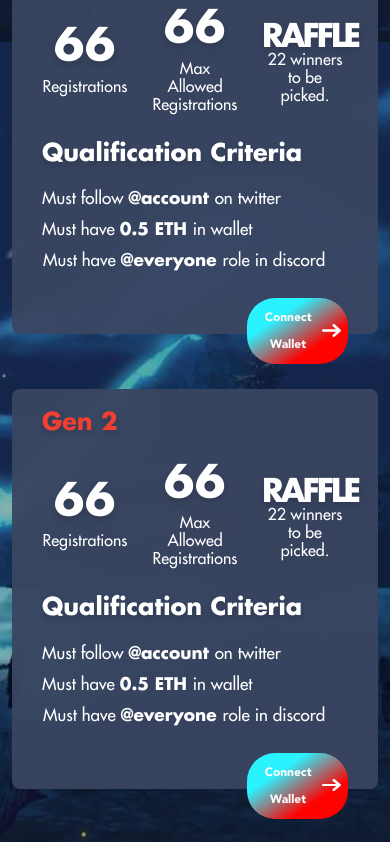
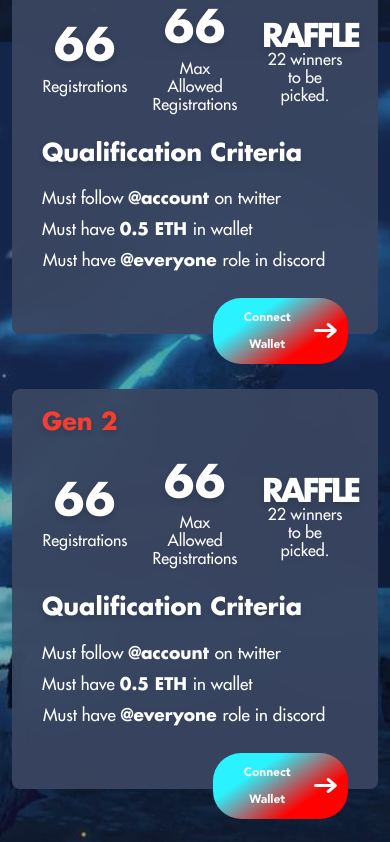
Before and after one commit to ascinate/8080-registration, a React (Create React App) app: page / in a window 390 px wide. Shown: the part 802-1644 px from the top of the page. Built offline with nearby package versions, Linux system fonts and the light colour scheme; a web font is replaced by a local one.

Commit message:
add changes css

```diff
--- a/src/App.css
+++ b/src/App.css
@@ -1213,6 +1213,12 @@ fieldset:disabled .register-btn2{
   .comon-ge1-div h1{
     font-size: 56px;
   }
+  .rafel-text h1 {
+    font-size: 38px!important;
+}
+.rafel-text h5{
+  bottom: -31px;
+}
   .comon-ge1-div h5 {
     font-size: 18px;
     line-height: 22px;
@@ -1409,7 +1415,9 @@ body{
   font-size: 32px!important;
 }
 
-
+.comon-ge1-div .comon-btn-ree {
+  width: 44%;
+}
 }
 
 @media screen and (max-width: 375px) {
```
